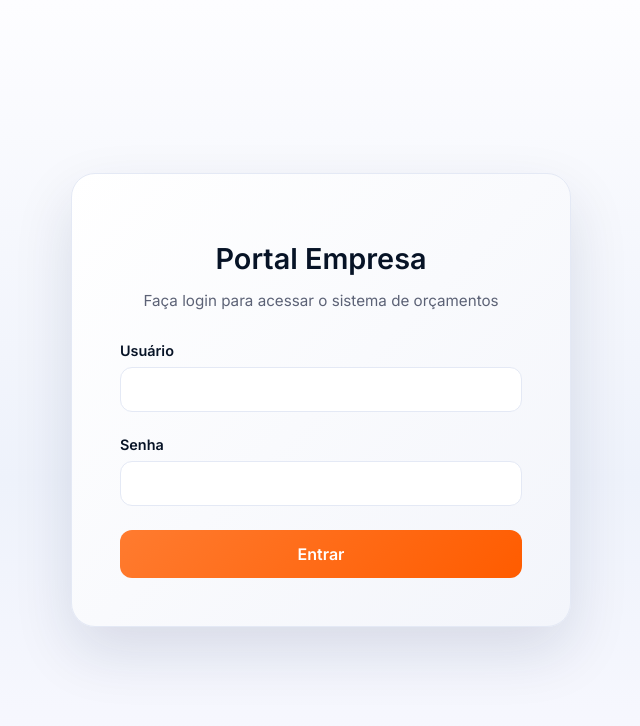
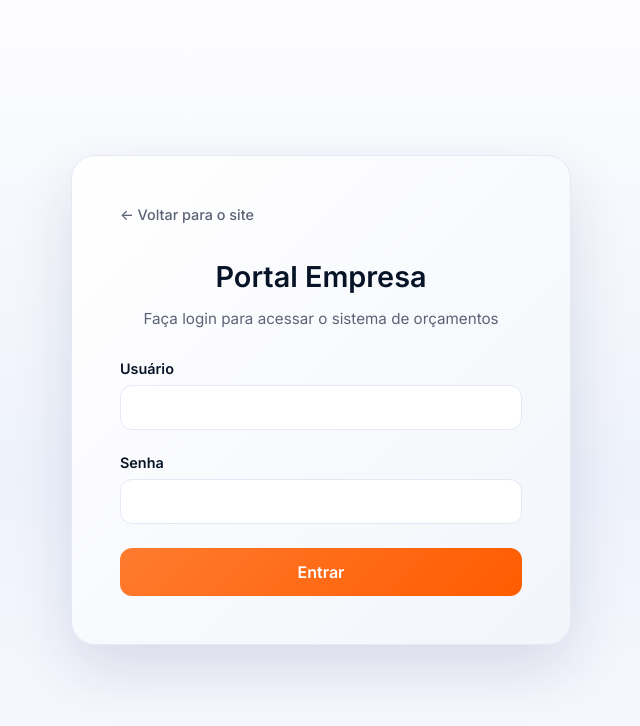
Before and after one commit to MatheusLimak/Sant-Ana-Cargas, a plain HTML site: page portal.html in a window 1280 px wide. Shown: the whole page, without its empty margins (319-959 px from the left). Drawn offline with nearby package versions, Linux system fonts and the light colour scheme.

Commit message:
Add files via upload

```diff
--- a/portal.html
+++ b/portal.html
@@ -120,6 +120,22 @@
 
     .error-message.show {
       display: block;
+    }
+
+    .back-to-site {
+      display: inline-flex;
+      align-items: center;
+      gap: 6px;
+      color: var(--cinza);
+      text-decoration: none;
+      font-size: 0.9rem;
+      font-weight: 500;
+      margin-bottom: 16px;
+      transition: color 0.3s ease;
+    }
+
+    .back-to-site:hover {
+      color: var(--azul-profundo);
     }
 
     .dashboard-header {
@@ -541,6 +557,7 @@
   <div class="portal-container">
     <!-- Tela de Login -->
     <div class="login-screen" id="loginScreen">
+      <a href="index.html" class="back-to-site">← Voltar para o site</a>
       <h1>Portal Empresa</h1>
       <p>Faça login para acessar o sistema de orçamentos</p>
       <form id="loginForm">
```
